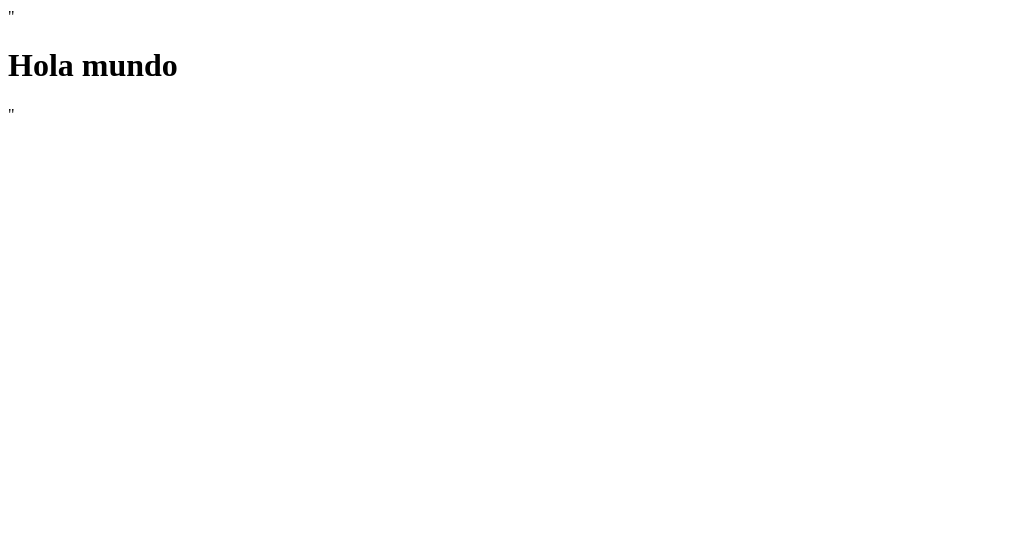
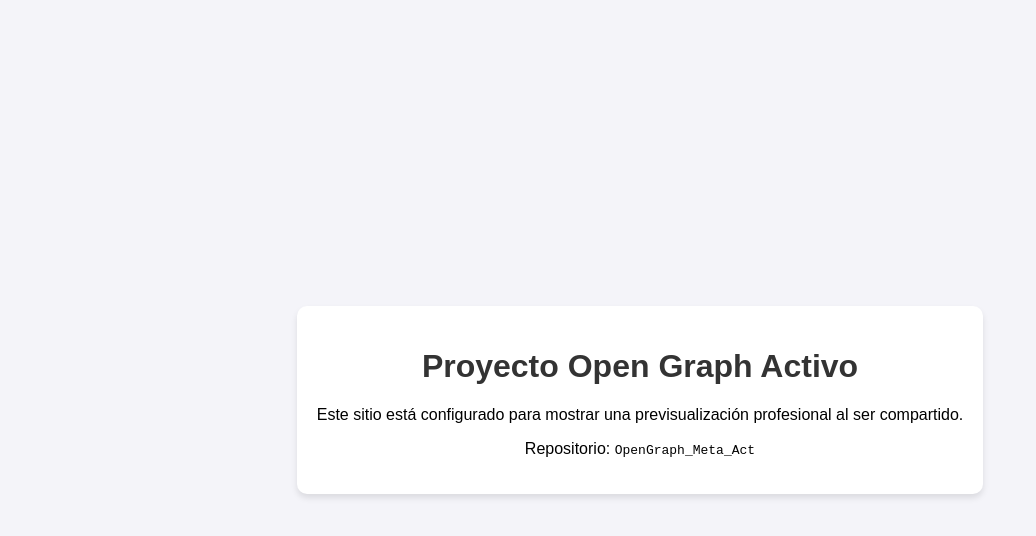
Before and after one commit to JosueArroyo21/ActividadOpenGraph, a plain HTML site: page index.html in a window 1280 px wide. Shown: the whole page, without its empty margins (0-1036 px from the left). Drawn offline with Linux system fonts and the light colour scheme.

Commit message:
index.html

```diff
--- a/index.html
+++ b/index.html
@@ -1 +1,35 @@
-"<!DOCTYPE html><html><head><title>Actividad</title></head><body><h1>Hola mundo</h1></body></html>"
+<!DOCTYPE html>
+<html lang="es">
+<head>
+<meta charset="UTF-8">
+<meta name="viewport" content="width=device-width, initial-scale=1.0">
+<title>Actividad Open Graph</title>
+<meta property="og:title" content="Mi Actividad de Open Graph en GitHub">
+<meta property="og:description" content="Probando cómo se ven las previsualizaciones de redes
+sociales usando GitHub Pages.">
+<meta property="og:type" content="website">
+<meta property="og:url" content=" ">
+<meta property="og:image" content=" ">
+<meta name="twitter:card" content="summary_large_image">
+<meta name="twitter:title" content="Mi Actividad de Open Graph">
+<meta name="twitter:description" content="Probando previsualizaciones desde mi repositorio de
+GitHub.">
+<meta name="twitter:image" content=" ">
+<style>
+
+body { font-family: sans-serif; display: flex; justify-content: center; align-items: center; height:
+100vh; background-color: #f4f4f9; margin: 0; }
+.container { text-align: center; padding: 20px; background: white; border-radius: 10px; box-shadow:
+0 4px 6px rgba(0,0,0,0.1); }
+h1 { color: #333; }
+</style>
+</head>
+<body>
+<div class="container">
+<h1>Proyecto Open Graph Activo</h1>
+<p>Este sitio está configurado para mostrar una previsualización profesional al ser
+compartido.</p>
+<p>Repositorio: <code>OpenGraph_Meta_Act</code></p>
+</div>
+</body>
+</html>
```
